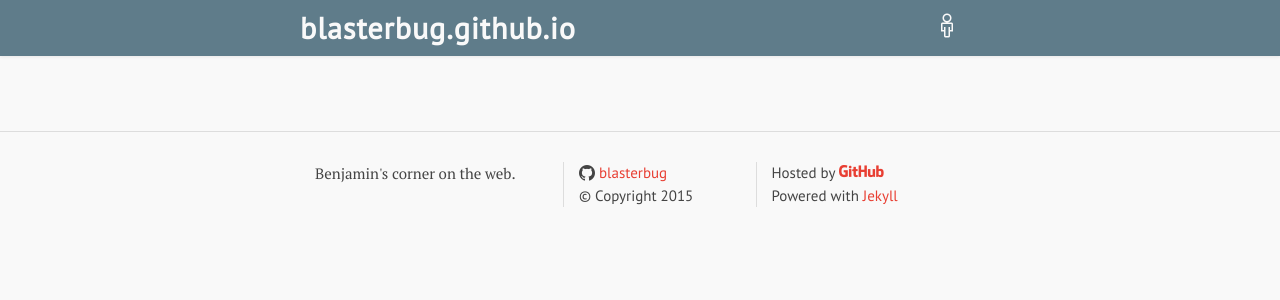
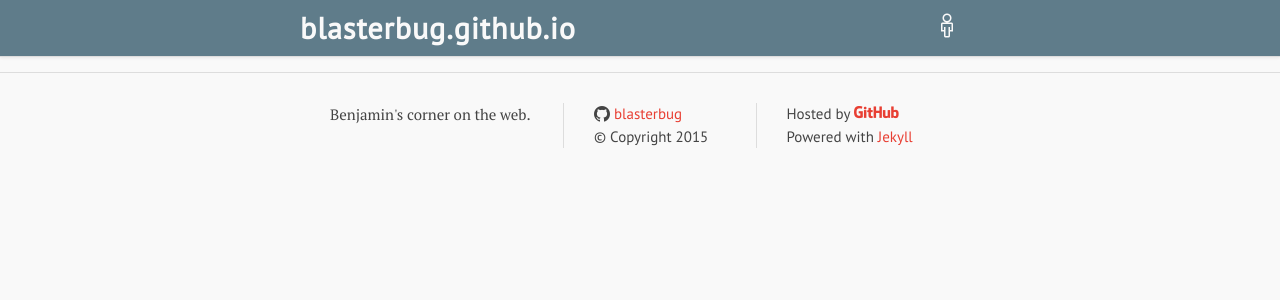
Before and after one commit to blasterbug/blasterbug.github.io, a Jekyll site: the page built from index.html, in a window 1280 px wide. Shown: the top 300 px of the page. Built offline with Jekyll 4.4.1, drawn with Linux system fonts in a browser that asks for light colours; some web fonts are replaced; the list of posts is cut into pages by our own code.

Commit message:
indentation

```diff
--- a/_sass/_layout.scss
+++ b/_sass/_layout.scss
@@ -2,7 +2,7 @@
  * Site header
  */
 .site-header {
-    border-bottom: 0px solid $text-color;
+  border-bottom: 1px solid $border-color;
   box-shadow: 0px 1px 3px $shadow-color;
   min-height: 56px;
   background: $head-background-color;
@@ -52,59 +52,6 @@
       color: $brand-color;
     }
   }
-
-/*
-    @include media-query($on-palm) {
-        position: absolute;
-        top: 9px;
-        right: 30px;
-        color: $text-color;
-        background-color: $background-color;
-        border: 1px solid $text-color;
-        border-radius: 3px;
-        text-align: right;
-        box-shadow: 0px 0px 5px #888888;
-
-        .menu-icon {
-            display: inline-block;
-            float: right;
-            width: 26px;
-            height: 26px;
-            padding: 2px;
-            text-align: center;
-        }
-
-        .trigger {
-            margin-top: 15px;
-            clear: both;
-            display: none;
-            max-width: 60px;
-            max-height: 70px;
-        }
-
-        &:hover .trigger {
-            display: inline-block;
-            padding: 0px;
-        }
-
-        .page-title {
-            display: inline-flex;
-        }
-
-        .page-link {
-            display: inline-flex;
-            float: left;
-            color: $text-color;
-            margin: 5px;
-            width: 70px;
-            height: 25px;
-
-            &:first-child {
-                margin-top: 20px;
-            }
-        }
-    }
-    */
 }
 
 .trigger {
@@ -147,7 +94,7 @@
 .footer-col {
   float: left;
   margin-bottom: $spacing-unit / 2;
-    padding-left: $spacing-unit / 2;
+  padding-left: $spacing-unit;
 }
 
 .footer-col-1 {
@@ -161,7 +108,6 @@
 
   border-left: 1px solid $border-color;
   border-right: 1px solid $border-color;
-
 }
 
 .footer-col-3 {
@@ -198,12 +144,10 @@
 }
 
 
-
 /**
  * Page content
  */
 .page-content {
-    padding: $spacing-unit 0;
   img {
     display: -webkit-flex; /* Safari */
     -webkit-align-items: center; /* Safari 7.0+ */
@@ -222,6 +166,14 @@
 
   > li {
     margin-bottom: $spacing-unit;
+
+    &:not(:first-child) {
+      border-top: 1px solid $border-color;
+    }
+
+    > :last-child {
+      margin-bottom: 0;
+    }
   }
 }
 
@@ -230,6 +182,8 @@
   font-size: $small-font-size;
   color: $text-color;
   text-transform: uppercase;
+  position: relative;
+  float: right;
 }
 
 .post-link {
@@ -241,16 +195,17 @@
   max-width: 600px;
 }
 
-
-
 /**
  * Posts
  */
 .post-header {
   margin-bottom: $spacing-unit;
+  padding-left: $spacing-unit;
+  border-bottom: 1px solid $border-color;
 }
 
 .post-title {
+  padding-top: $spacing-unit;
   font-size: 40px;
   letter-spacing: -1px;
   line-height: 1;
```
Lines whose indentation alone changed are shown as unchanged.
